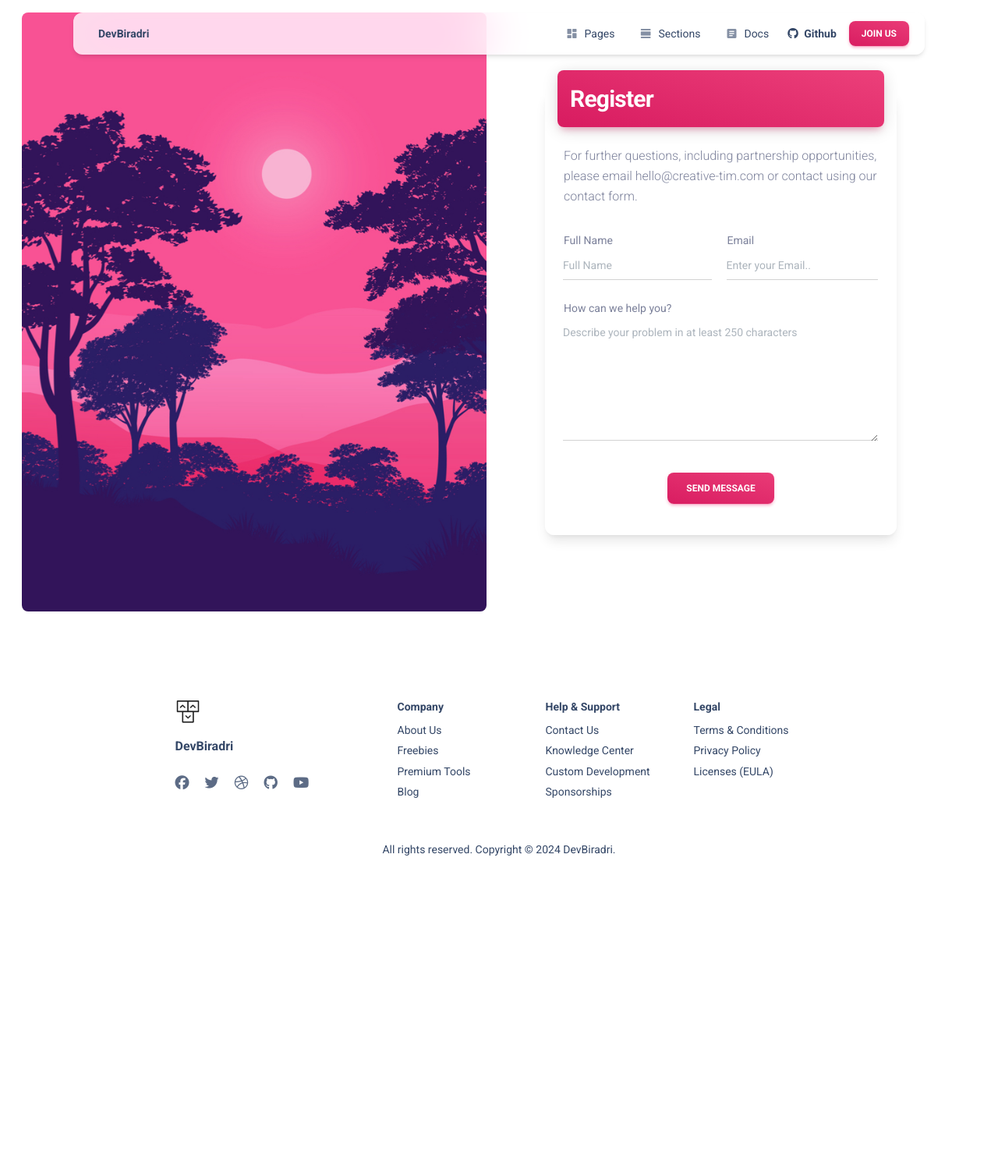
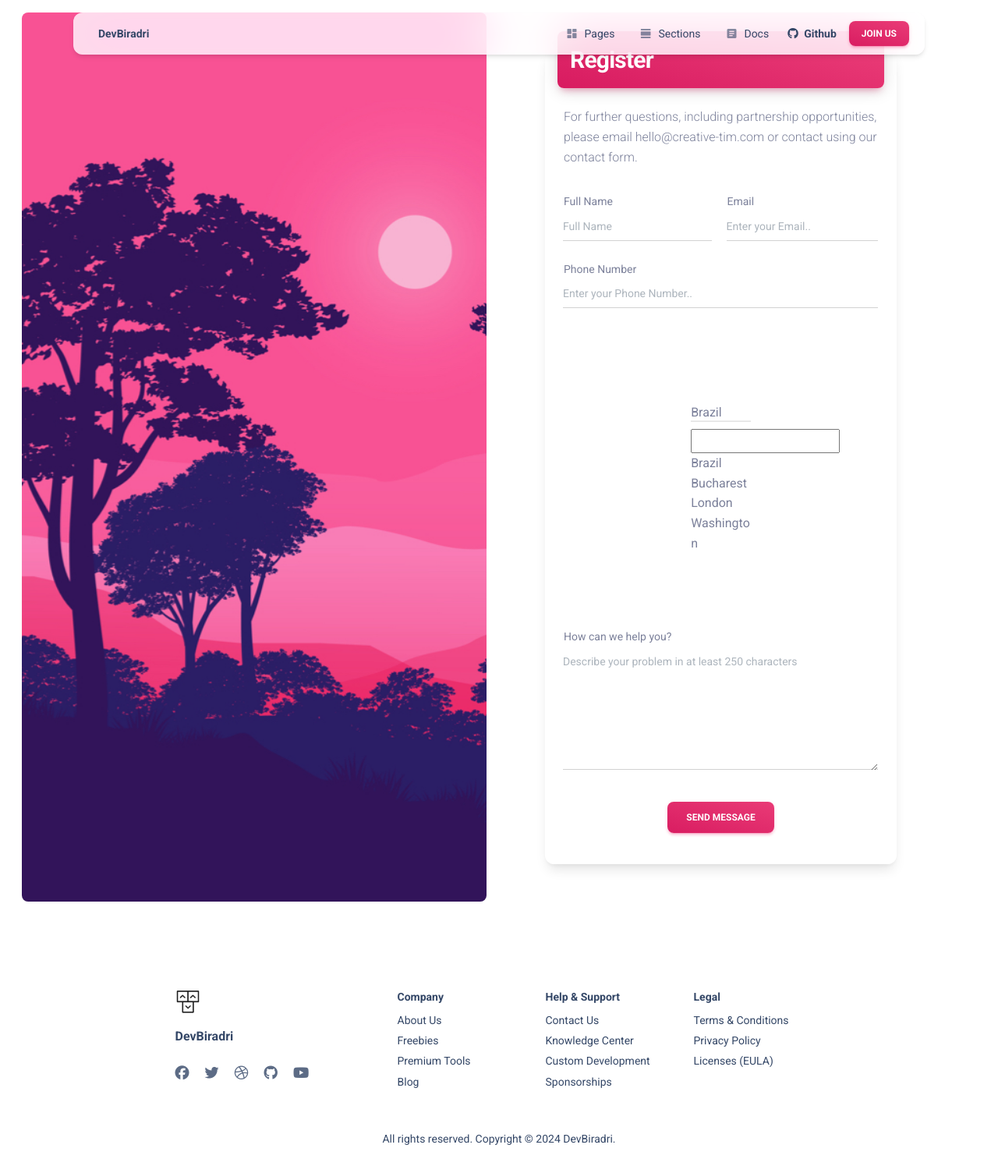
Before and after one commit to Shaheer04/DevBiradri-Website, a Flask app: page /register in a window 1280 px wide. Shown: the whole page at 78% size. Before the commit the page ends 1097 px from the top, so only its background shows below. Run offline with Flask 3, Linux system fonts and the light colour scheme; some libraries are stand-ins or nearby versions.

Commit message:
building registration form-1

```diff
--- a/templates/register.html
+++ b/templates/register.html
@@ -116,6 +116,24 @@
                         <div class="input-group input-group-static mb-4">
                           <label>Email</label>
                           <input type="email" class="form-control" name="email" placeholder="Enter your Email..">
+                        </div>
+                      </div>
+                      <div>
+                        <div class="input-group input-group-static mb-4">
+                          <label>Phone Number</label>
+                          <input type="text" class="form-control" name="phone" placeholder="Enter your Phone Number..">
+                        </div>
+                        <div class="container py-7">
+                          <div class="row">
+                            <div class="col-3 mx-auto">
+                              <select class="form-control" name="choice-button" id="choice-button" placeholder="Language">
+                                <option value="Choice 1" selected>Brazil</option>
+                                <option value="Choice 2">Bucharest</option>
+                                <option value="Choice 3">London</option>
+                                <option value="Choice 4">Washington</option>
+                              </select>
+                            </div>
+                          </div>
                         </div>
                       </div>
                     </div>
@@ -286,13 +304,20 @@
       </div>
     </div>
   </footer>
+
+  <script src="./static/assets/js/plugins/choices.min.js"></script>
+  <script>
+    if (document.getElementById("choice-button")) {
+    var element = document.getElementById("choice-button");
+    const example = new Choices(element, {});
+    }
+  </script>
   <!--   Core JS Files   -->
   <script src="../static/assets/js/core/popper.min.js" type="text/javascript"></script>
   <script src="../static/assets/js/core/bootstrap.min.js" type="text/javascript"></script>
   <script src="../static/assets/js/plugins/perfect-scrollbar.min.js"></script>
   <!-- Control Center for Material UI Kit: parallax effects, scripts for the example pages etc -->
   <!--  Google Maps Plugin    -->
-  <script src="https://maps.googleapis.com/maps/api/js?key=AIzaSyDTTfWur0PDbZWPr7Pmq8K3jiDp0_xUziI"></script>
   <script src="../static/assets/js/material-kit.min.js?v=3.0.4" type="text/javascript"></script>
 </body>
 
```
